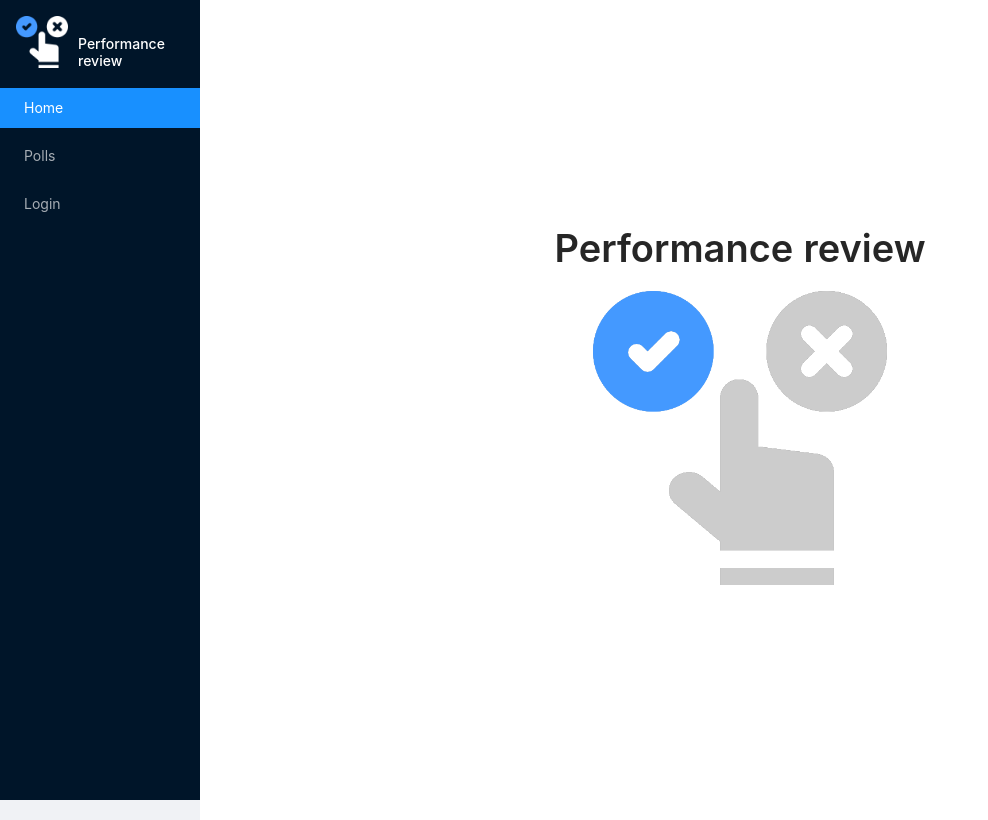
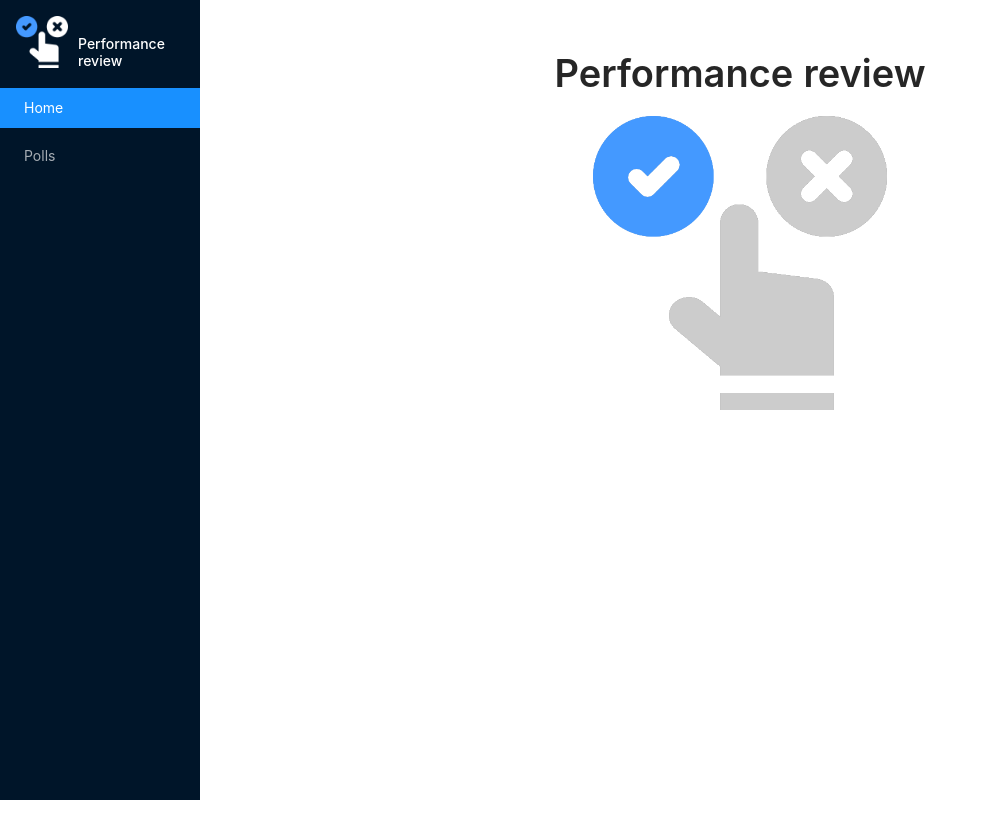
Before and after one commit to perfomance-review/pr-frontend, a React (Create React App) app: page / in a window 1280 px wide. Shown: the whole page, without its empty margins (0-988 px from the left). Built offline with nearby package versions, Linux system fonts and the light colour scheme.

Commit message:
Правки

```diff
--- a/src/App.css
+++ b/src/App.css
@@ -1,5 +1,25 @@
-.App {
-  text-align: center;
+.app-logo{
+  width: 30%;
+  margin-bottom: 10px;
+}
+
+.sider{
+  overflow: auto;
+  height: 100vh;
+  position: fixed;
+  left: 0;
+  top: 0;
+  bottom: 0;
+}
+
+.site-layout{
+  margin-left: 200px;
+  background: white;
+}
+
+.site-content{
+  margin: 50px;
+  overflow: initial;
 }
 
 .logo {
@@ -21,46 +41,48 @@
   pointer-events: none;
 }
 
-.App-header {
-  min-height: 90vh;
-  display: flex;
-  flex-direction: column;
-  align-items: center;
-  justify-content: center;
-  font-size: calc(10px + 2vmin);
+.page-header{
+  text-align: center;
 }
 
-.App-link {
-  color: rgb(112, 76, 182);
+.polls-wrapper{
+  display: flex;
+  flex-wrap: wrap;
 }
 
-@keyframes App-logo-float {
-  0% {
-    transform: translateY(0);
-  }
-  50% {
-    transform: translateY(10px);
-  }
-  100% {
-    transform: translateY(0px);
-  }
-}
-.site-layout .site-layout-background {
-  background: #fff;
-}
-  [data-theme="dark"] .site-layout .site-layout-background {
-    background: #141414;
-  }
-
-.page-header{
-  text-align: center;
+.poll-card{
+  width: 240px;
+  margin: 10px;
 }
 
 .poll-description{
   font-size: 16px;
 }
 
+.poll-card-details{
+  display: flex;
+  margin-top: 10px;
+  justify-content: space-between;
+}
+
+.poll-card-detail-icon{
+  margin-right: 5px;
+}
+
 .start-button{
   margin-top: 20px;
   padding: 0 30px;
 }
+
+.main-page-wrap{
+  display: flex;
+}
+
+.main-page-left{
+  text-align: center;
+  width: 100%;
+}
+
+.user-picker{
+  width: 100%;
+}
--- a/src/App.js
+++ b/src/App.js
@@ -3,7 +3,6 @@ import { Routes, Route, Link } from 'react-router-dom';
 import { Home } from './pages/Home'
 import { Polls } from './pages/Polls'
 import { Poll } from './pages/Poll'
-import { Login } from './pages/Login'
 import { P404 } from './pages/P404'
 import './App.css';
 import logo from './logo.png';
@@ -11,8 +10,6 @@ import 'antd/dist/antd.css';
 import './index.css';
 import { Layout, Menu } from 'antd';
 const { Content, Sider } = Layout;
-
-function App() {
 const menuPoints = [
   {
     title: "Home",
@@ -22,23 +19,12 @@ function App() {
     title: "Polls",
     to: "/polls"
   },
-    {
-      title: "Login",
-      to: "/login"
-    },
 ]
+
+function App() {
   return (
     <Layout hasSider>
-        <Sider
-            style={{
-                overflow: 'auto',
-                height: '100vh',
-                position: 'fixed',
-                left: 0,
-                top: 0,
-                bottom: 0,
-            }}
-            >
+        <Sider className="sider">
             <div className="logo">
                 <img src={logo} className="logo-img" alt="logo" />
                 <p className='logo-text'>Performance<br/>review</p>
@@ -51,24 +37,12 @@ function App() {
               )}
             </Menu>
         </Sider>
-        <Layout
-            className="site-layout"
-            style={{
-                marginLeft: 200,
-                background: 'white',
-            }}
-        >
-          <Content
-              style={{
-              margin: '50px',
-              overflow: 'initial',
-              }}
-          >
+        <Layout className="site-layout">
+          <Content className="site-content">
             <Routes>
               <Route path='/' element={<Home/>}></Route>
               <Route path='/polls' element={<Polls/>}></Route>
               <Route path='/polls/:id' element={<Poll/>}></Route>
-              <Route path='/login' element={<Login/>}></Route>
               <Route path='*' element={<P404/>}></Route>
             </Routes>
           </Content>
--- a/src/pages/Home.jsx
+++ b/src/pages/Home.jsx
@@ -1,47 +1,89 @@
 import React from 'react';
 import 'antd/dist/antd.css';
 import logo from '../logoGray.png';
-import { Typography } from 'antd';
+import { Typography, Form, Input, Button, Checkbox } from 'antd';
 const { Title } = Typography;
 
 
 const Home = () => {
-    const polls = [
-        {
-            id: 0,
-            deadline: '03.05.2022',
-            quantity: 8,
-            title: 'Poll0',
-            description: 'Lorem ipsum dolor sit amet, consectetur adipiscing elit, sed do eiusmod tempor incididunt ut labore et dolore magna aliqua.'
-        },
-        {
-            id: 1,
-            deadline: '03.05.2022',
-            quantity: 7,
-            title: 'Poll1',
-            description: 'Lorem ipsum dolor sit amet, consectetur adipiscing elit, sed do eiusmod tempor incididunt ut labore et dolore magna aliqua.'
-        },
-        {
-            id: 2,
-            deadline: '03.05.2022',
-            quantity: 6,
-            title: 'Poll2',
-            description: 'Lorem ipsum dolor sit amet, consectetur adipiscing elit, sed do eiusmod tempor incididunt ut labore et dolore magna aliqua.'
-        },
-        {
-            id: 3,
-            deadline: '03.05.2022',
-            quantity: 5,
-            title: 'Poll3',
-            description: 'Lorem ipsum dolor sit amet, consectetur adipiscing elit, sed do eiusmod tempor incididunt ut labore et dolore magna aliqua.'
-        }
-    ]
+    const onFinish = (values) => {
+      console.log('Success:', values);
+    };
+
+    const onFinishFailed = (errorInfo) => {
+      console.log('Failed:', errorInfo);
+    };
     return(
-        <div className="App">
-            <header className="App-header">
+        <div className='main-page-wrap'>
+            <div className='main-page-left'>
                 <Title>Performance review</Title>
-                <img src={logo} className="App-logo" alt="logo" style={{width: '30%', marginBottom: '10px'}} />
-            </header>
+                <img src={logo} className="app-logo" alt="logo" />
+            </div>
+            {/*<div>
+              <Form
+                name="basic"
+                labelCol={{
+                  span: 8,
+                }}
+                wrapperCol={{
+                  span: 16,
+                }}
+                initialValues={{
+                  remember: true,
+                }}
+                onFinish={onFinish}
+                onFinishFailed={onFinishFailed}
+                autoComplete="off"
+              >
+                <Form.Item
+                  label="Username"
+                  name="username"
+                  rules={[
+                    {
+                      required: true,
+                      message: 'Please input your username!',
+                    },
+                  ]}
+                >
+                  <Input />
+                </Form.Item>
+
+                <Form.Item
+                  label="Password"
+                  name="password"
+                  rules={[
+                    {
+                      required: true,
+                      message: 'Please input your password!',
+                    },
+                  ]}
+                >
+                  <Input.Password />
+                </Form.Item>
+
+                <Form.Item
+                  name="remember"
+                  valuePropName="checked"
+                  wrapperCol={{
+                    offset: 8,
+                    span: 16,
+                  }}
+                >
+                  <Checkbox>Remember me</Checkbox>
+                </Form.Item>
+
+                <Form.Item
+                  wrapperCol={{
+                    offset: 8,
+                    span: 16,
+                  }}
+                >
+                  <Button type="primary" htmlType="submit">
+                    Submit
+                  </Button>
+                </Form.Item>
+              </Form>
+            </div>*/}
         </div>
     )
 }
--- a/src/pages/Login.jsx
+++ /dev/null
@@ -1,7 +0,0 @@
-const Login = () => {
-    return(
-        <p>Login</p>
-    )
-}
-
-export {Login}
--- a/src/pages/Poll.jsx
+++ b/src/pages/Poll.jsx
@@ -8,16 +8,37 @@ import { Select, Button } from 'antd';
 const { Title } = Typography;
 const { Option } = Select;
 
-const children = [<Option key="1">Иванов Иван Иванович</Option>,
-<Option key="2">Петров Петр Петрович</Option>,
-<Option key="3">Николаев Николай Николаевич</Option>,
-<Option key="4">Александров Александр Александрович</Option>,
-<Option key="5">Васечкин Василий Васильевич</Option>,
-<Option key="6">Жуков Анатолий Анатольевич</Option>,
-<Option key="7">Собакевич Антон Антонович</Option>,];
+const users = [
+    {id: 0, name: "Иванов Иван Иванович"},
+    {id: 1, name: "Петров Петр Петрович"},
+    {id: 2, name: "Николаев Николай Николаевич"},
+    {id: 3, name: "Александров Александр Александрович"},
+    {id: 4, name: "Васечкин Василий Васильевич"},
+    {id: 5, name: "Жуков Анатолий Анатольевич"},
+    {id: 6, name: "Собакевич Антон Антонович"}
+];
+
+let selectedUsers = []
+
+function defineSelectedUsers(users){
+    selectedUsers = []
+    for (let user of users) {
+        selectedUsers.push(user.id);
+    }
+    console.log(selectedUsers)
+}
+defineSelectedUsers(users)
+
+function redefineSelectedUsers(list){
+    selectedUsers = []
+    for (let user of list) {
+        selectedUsers.push(Number(user));
+    }
+    console.log(selectedUsers)
+}
 
 function handleChange(value) {
-  console.log(`Selected: ${value}`);
+    redefineSelectedUsers(value)
 }
 
 const Poll = () => {
@@ -29,7 +50,6 @@ const Poll = () => {
             title: 'Poll' + useParams().id,
             description: 'Lorem ipsum dolor sit amet, consectetur adipiscing elit, sed do eiusmod tempor incididunt ut labore et dolore magna aliqua.'
         }
-
     return(
         <div>
             <Title level={2} className="page-header">Опрос "{poll.title}"</Title>
@@ -40,12 +60,16 @@ const Poll = () => {
             <Select
                 mode="multiple"
                 size='large'
-                placeholder="ВЫберите коллег"
-                defaultValue={[<Option key="1">Иванов Иван Иванович</Option>]}
+                placeholder="Выберите коллег"
+                defaultValue={users.map((user,index) =>
+                    <Option key={user.id}>{user.name}</Option>
+                )}
                 onChange={handleChange}
-                style={{ width: '100%' }}
+                className="user-picker"
             >
-                {children}
+                {users.map((user,index) =>
+                    <Option key={user.id}>{user.name}</Option>
+                )}
             </Select>
 
             <Button type="primary" shape="round" size='large' className='start-button'>
--- a/src/pages/Polls.jsx
+++ b/src/pages/Polls.jsx
@@ -8,9 +8,6 @@ import {
 } from '@ant-design/icons';
 const { Meta } = Card;
 const { Title } = Typography;
-
-
-const Polls = () => {
 const polls = [
     {
         id: 0,
@@ -41,25 +38,28 @@ const Polls = () => {
         description: 'Lorem ipsum dolor sit amet, consectetur adipiscing elit, sed do eiusmod tempor incididunt ut labore et dolore magna aliqua.'
     }
 ]
+
+
+const Polls = () => {
     return(
         <div>
             <Title level={2} className="page-header">Доступные опросы</Title>
-            <div style={{display: 'flex', flexWrap: 'wrap',}}>
+            <div className="polls-wrapper">
                 {polls.map((poll,index) =>
                     <Link to={poll.id.toString()} key={poll.id}>
                         <Card
                             hoverable
-                            style={{ width: 240, margin: '10px' }}
+                            className="poll-card"
                             title={poll.title}
                         >
                             <Meta description={poll.description} ></Meta>
-                            <div style={{display: 'flex', marginTop: '10px', justifyContent: 'space-between',}}>
+                            <div className="poll-card-details">
                                 <div>
-                                    <QuestionCircleOutlined style={{marginRight: '5px'}}/>
+                                    <QuestionCircleOutlined className="poll-card-detail-icon" />
                                     {poll.quantity}
                                 </div>
                                 <div>
-                                    <FieldTimeOutlined style={{marginRight: '5px'}} />
+                                    <FieldTimeOutlined className="poll-card-detail-icon" />
                                     {poll.deadline}
                                 </div>
                             </div>
```
Lines whose indentation alone changed are shown as unchanged.
